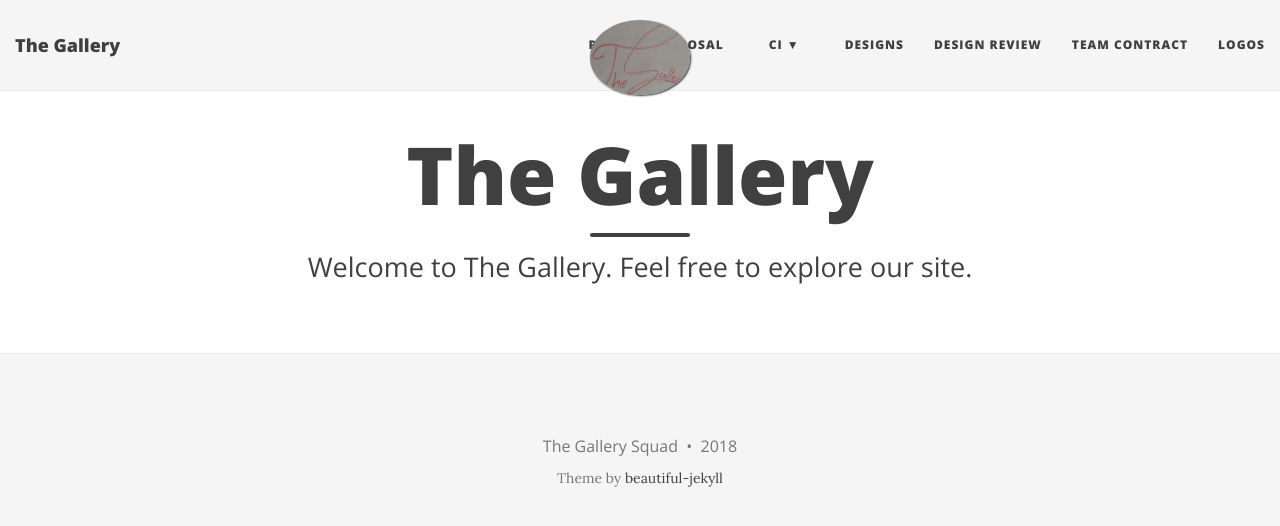
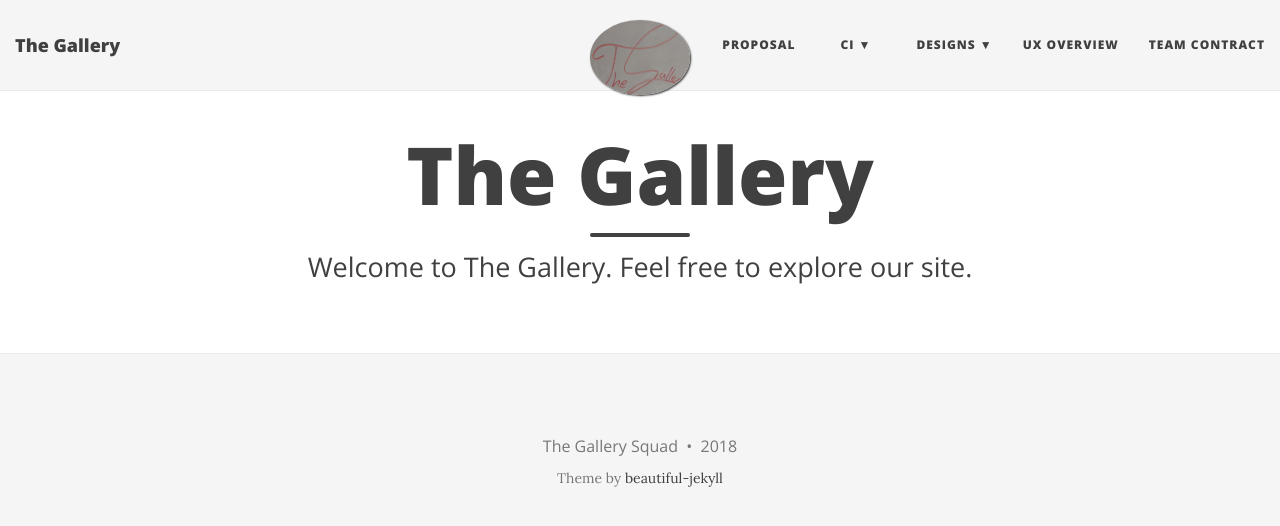
Before and after one commit to ethioeph/muse-soc-network, a Jekyll site: the page built from index.html, in a window 1280 px wide. Shown: the top 526 px of the page. Built offline with Jekyll 4.4.1, drawn with Linux system fonts in a browser that asks for light colours; nearby versions of some CDN libraries; the list of posts is cut into pages by our own code.

Commit message:
Update _config.yml

```diff
--- a/_config.yml
+++ b/_config.yml
@@ -23,16 +23,18 @@
 
 # List of links in the navigation bar
 navbar-links:
-  Project Proposal: "assignments/proposal"
+  Proposal: "assignments/proposal"
   CI:
     - CI plan: "assignments/contextual_inquiry"
     - CI checkin: "assignments/ci_checkin"
     - CI review: "assignments/ci_review"
     - Task review: "assignments/task_review"
-  Designs: "assignments/designs"
-  Design Review: "assignments/project_design_review"
+  Designs:
+    - Design: "assignments/designs"
+    - Design Review: "assignments/project_design_review"
+    - Logos: "assignments/logos"
+  UX Overview: "assignments/UX_overview"
   Team Contract: "assignments/team_contract"
-  Logos: "assignments/logos"
 
 
 # Image to show in the navigation bar - image must be a square (width = height)
```
